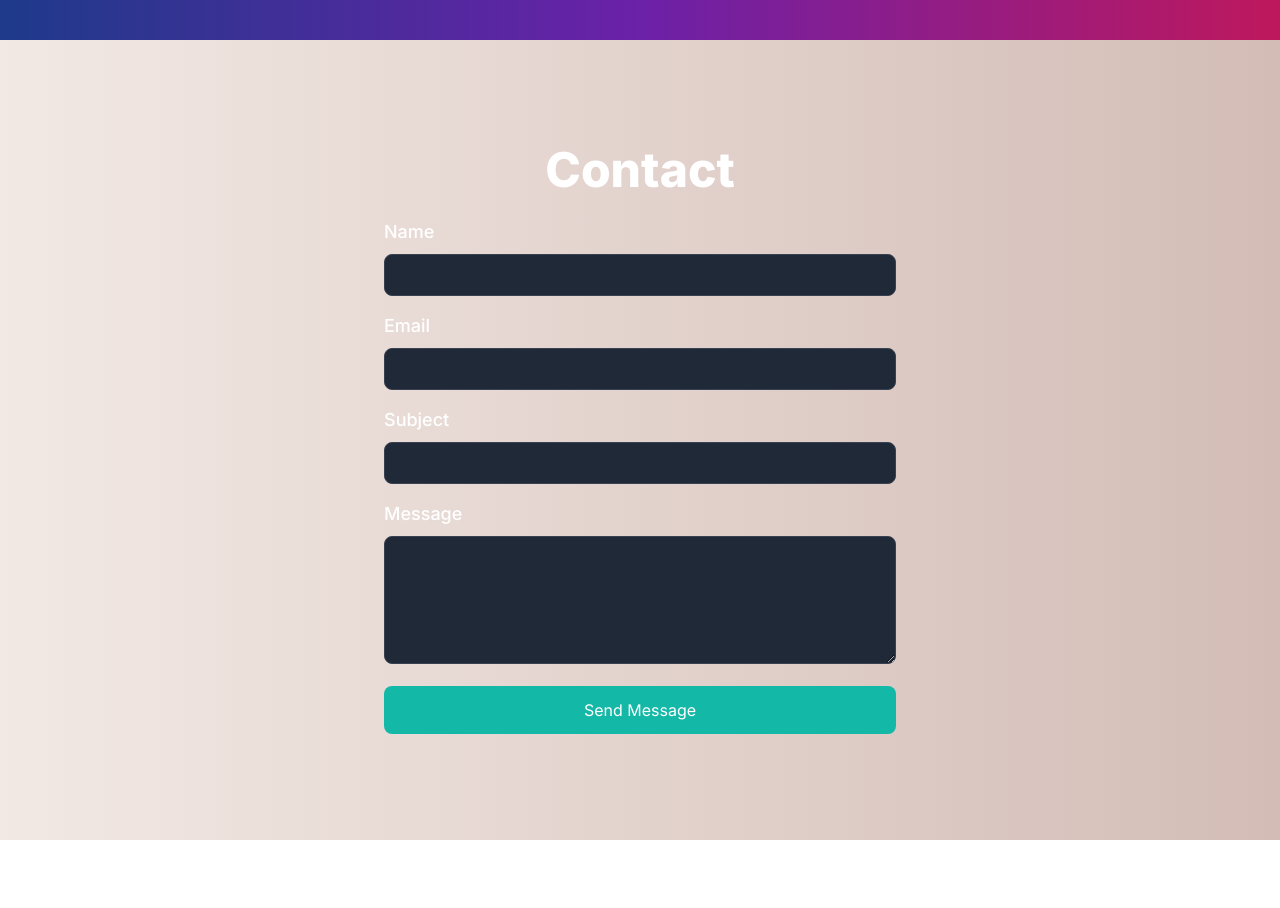
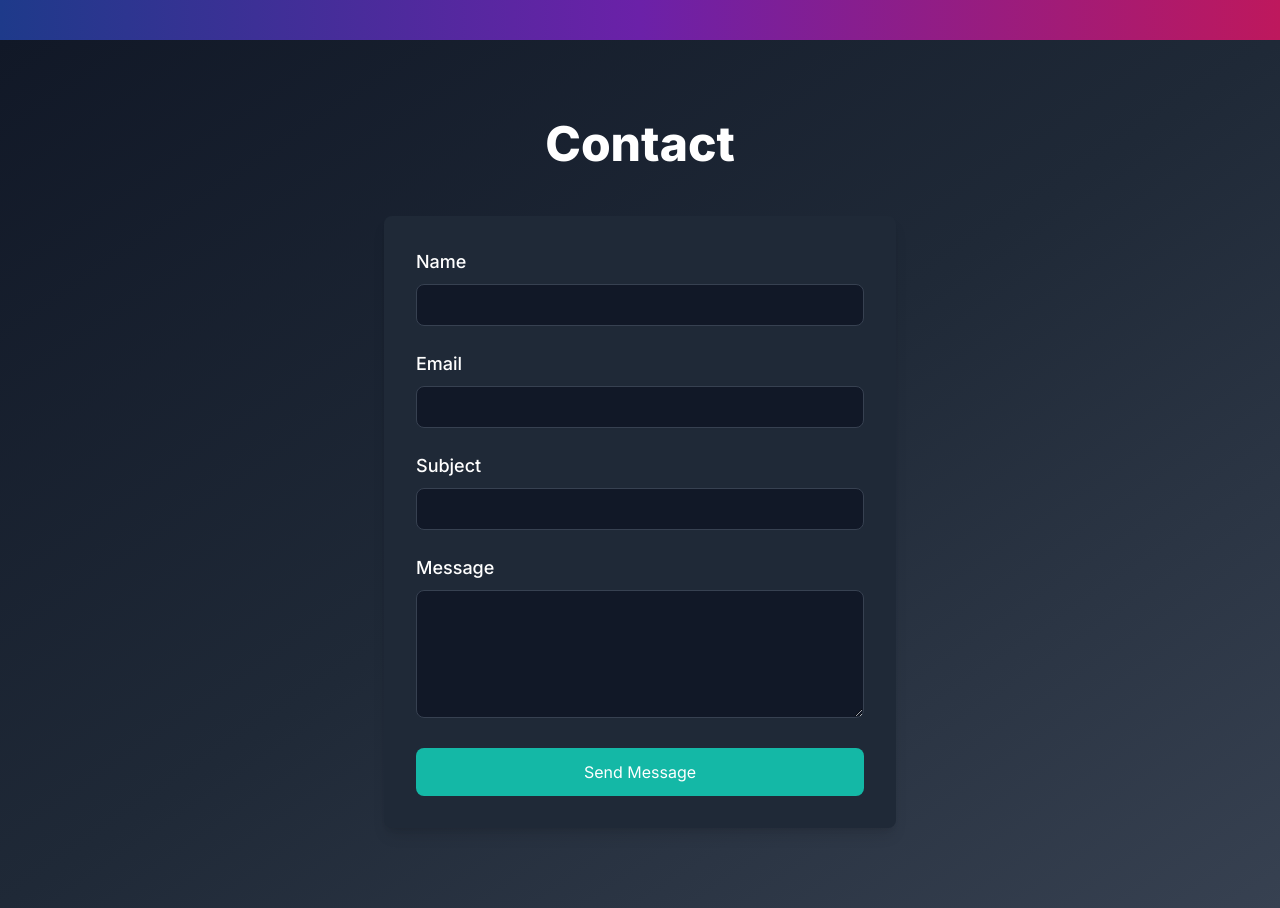
Before and after one commit to SamWachira1/my-portfolio, a Next.js app: page / in a window 1280 px wide. Shown: the part 1560-2468 px from the top of the page. Before the commit the page ends 2400 px from the top, so only its background shows below. Built offline with nearby package versions, Linux system fonts and the light colour scheme.

Commit message:
updated contact form

```diff
--- a/src/components/contact.jsx
+++ b/src/components/contact.jsx
@@ -6,7 +6,7 @@ export default function Contact() {
   const [formData, setFormData] = useState({
     name: '',
     email: '',
-    subject: '', // Add subject field here
+    subject: '',
     message: '',
   });
 
@@ -40,11 +40,11 @@ export default function Contact() {
   return (
     <section
       id="contact"
-      className="min-h-screen flex flex-col justify-center items-center py-20 px-8 bg-dark text-white"
+      className="min-h-screen flex flex-col justify-center items-center py-20 px-8 bg-gradient-to-br from-gray-900 via-gray-800 to-gray-700 text-white"
     >
       <div className="container mx-auto text-center">
-        <h2 className="text-5xl font-extrabold mb-6">Contact</h2>
-        <form onSubmit={handleSubmit} className="max-w-lg mx-auto space-y-4">
+        <h2 className="text-5xl font-extrabold mb-12">Contact</h2>
+        <form onSubmit={handleSubmit} className="max-w-lg mx-auto space-y-6 bg-gray-800 p-8 rounded-lg shadow-lg">
           <div>
             <label htmlFor="name" className="block text-left text-lg font-medium">Name</label>
             <input
@@ -54,7 +54,7 @@ export default function Contact() {
               value={formData.name}
               onChange={handleChange}
               required
-              className="w-full px-4 py-2 mt-2 bg-gray-800 text-white border border-gray-700 rounded-lg focus:outline-none focus:ring-2 focus:ring-teal-500"
+              className="w-full px-4 py-2 mt-2 bg-gray-900 text-white border border-gray-700 rounded-lg focus:outline-none focus:ring-2 focus:ring-teal-500 transition duration-200"
             />
           </div>
           <div>
@@ -66,7 +66,7 @@ export default function Contact() {
               value={formData.email}
               onChange={handleChange}
               required
-              className="w-full px-4 py-2 mt-2 bg-gray-800 text-white border border-gray-700 rounded-lg focus:outline-none focus:ring-2 focus:ring-teal-500"
+              className="w-full px-4 py-2 mt-2 bg-gray-900 text-white border border-gray-700 rounded-lg focus:outline-none focus:ring-2 focus:ring-teal-500 transition duration-200"
             />
           </div>
           <div>
@@ -78,7 +78,7 @@ export default function Contact() {
               value={formData.subject}
               onChange={handleChange}
               required
-              className="w-full px-4 py-2 mt-2 bg-gray-800 text-white border border-gray-700 rounded-lg focus:outline-none focus:ring-2 focus:ring-teal-500"
+              className="w-full px-4 py-2 mt-2 bg-gray-900 text-white border border-gray-700 rounded-lg focus:outline-none focus:ring-2 focus:ring-teal-500 transition duration-200"
             />
           </div>
           <div>
@@ -89,12 +89,12 @@ export default function Contact() {
               value={formData.message}
               onChange={handleChange}
               required
-              className="w-full h-32 px-4 py-2 mt-2 bg-gray-800 text-white border border-gray-700 rounded-lg focus:outline-none focus:ring-2 focus:ring-teal-500"
+              className="w-full h-32 px-4 py-2 mt-2 bg-gray-900 text-white border border-gray-700 rounded-lg focus:outline-none focus:ring-2 focus:ring-teal-500 transition duration-200"
             />
           </div>
           <button
             type="submit"
-            className="w-full bg-teal-500 hover:bg-teal-600 text-white py-3 rounded-lg transition-transform transform hover:scale-105"
+            className="w-full bg-teal-500 hover:bg-teal-600 text-white py-3 rounded-lg transition-transform transform hover:scale-105 duration-300 focus:outline-none focus:ring-4 focus:ring-teal-300"
           >
             Send Message
           </button>
```
